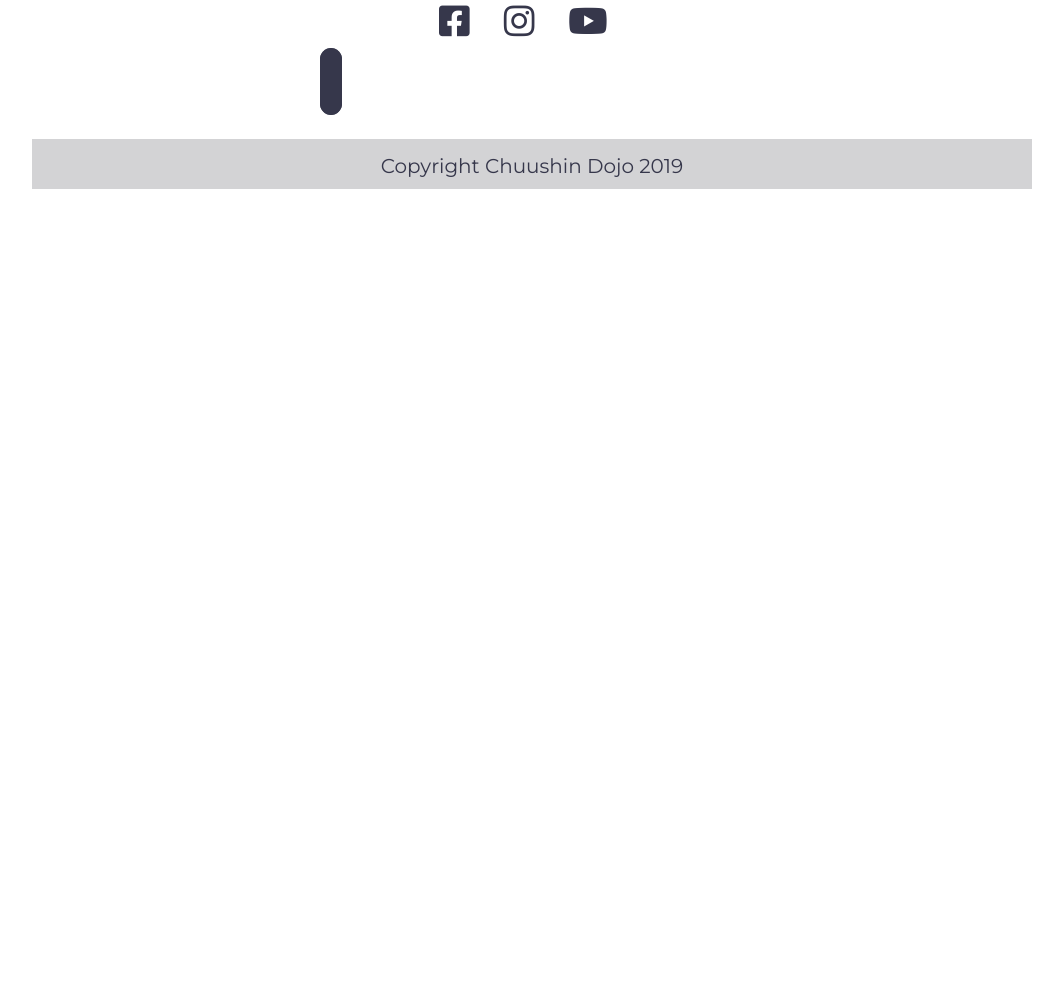
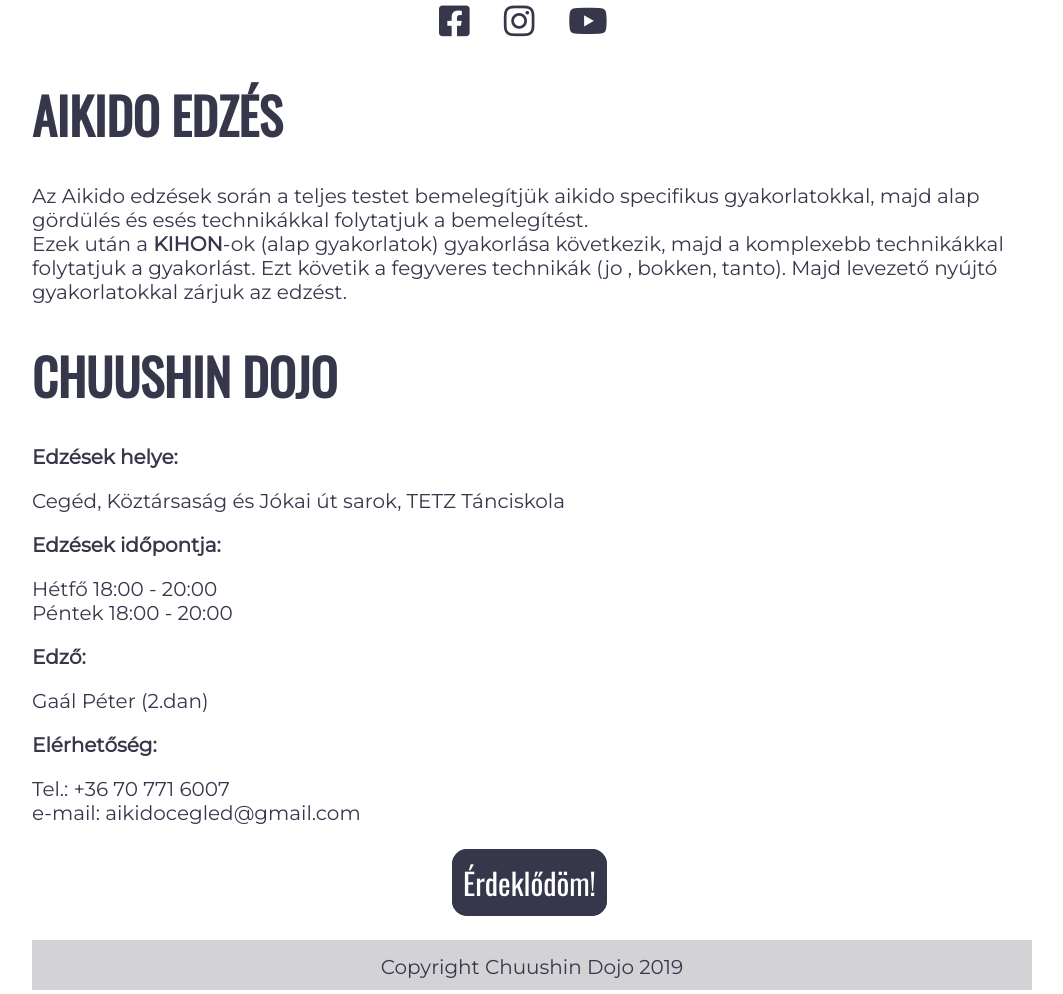
Before and after one commit to GPeter1987/Chuushin-Dojo-version-2, a plain HTML site: page edzesek.html in a window 1280 px wide. Shown: the part 298-1292 px from the top of the page, without its empty margins (108-1171 px from the left). Before the commit the page ends 800 px from the top, so only its background shows below. Drawn offline with nearby package versions, Linux system fonts and the light colour scheme.

Commit message:
Creating Edzes

```diff
--- a/buttons.css
+++ b/buttons.css
@@ -70,12 +70,15 @@
   text-decoration: none;
   font-family: Oswald;
   font-size: 30px;
-  margin-left: 18rem;
   border: 1px solid #36374b;
   border-radius: 15px;
   padding:10px;
   background-color:#36374b;
   color:#ffffff;
+  margin-left:420px;
+}
+.ctaButton1 {
+  margin-left: 150px;
 }
 
 #ctaButton:hover {
--- a/edzesek.html
+++ b/edzesek.html
@@ -53,8 +53,26 @@
       </div>
 
       <div id="content"> <!-- This is the content of the page. -->
+        <h1>AIKIDO EDZÉS</h1>
+         <p> Az Aikido edzések során a teljes testet    bemelegítjük     aikido specifikus gyakorlatokkal, majd alap
+              gördülés és esés technikákkal folytatjuk a bemelegítést. </br>
+      Ezek után a <strong>KIHON</strong>-ok (alap gyakorlatok) gyakorlása következik, majd a komplexebb technikákkal  folytatjuk a gyakorlást. Ezt követik a fegyveres technikák (jo , bokken, tanto).
+             Majd levezető nyújtó gyakorlatokkal zárjuk az edzést.
+          </p>
 
-        <a id="ctaButton" href=""></a> <!-- Call to action button. -->
+      <h1>Chuushin Dojo</h1>
+    <p><strong>Edzések helye: </strong></p>
+    <p>Cegéd, Köztársaság és Jókai út sarok, TETZ Tánciskola </p>
+          <p><strong>Edzések időpontja: </strong></p>
+          <p>Hétfő 18:00 - 20:00 <br>
+            Péntek 18:00 - 20:00</p>
+          <p><strong>Edző: </strong></p>
+          <p>Gaál Péter (2.dan) </p>
+          <p><strong>Elérhetőség: </strong></p>
+          <p>Tel.: +36 70 771 6007 <br>
+            e-mail: aikidocegled@gmail.com </p>
+
+        <a id="ctaButton" href="kapcsolatok.html">Érdeklődöm!</a> <!-- Call to action button. -->
 
       </div>
 
```
Also changed, not shown: aikido.html (+2 -2 lines).
